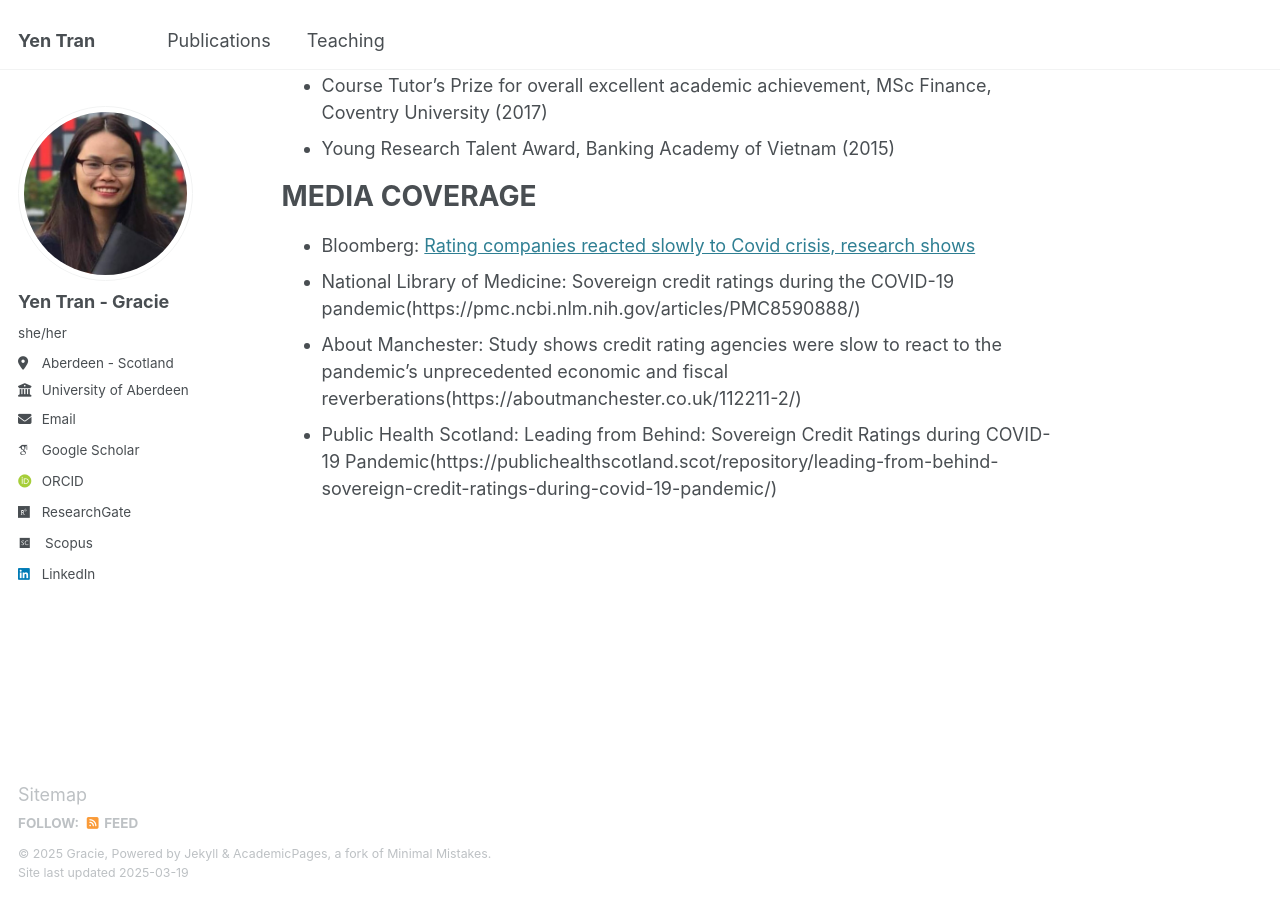
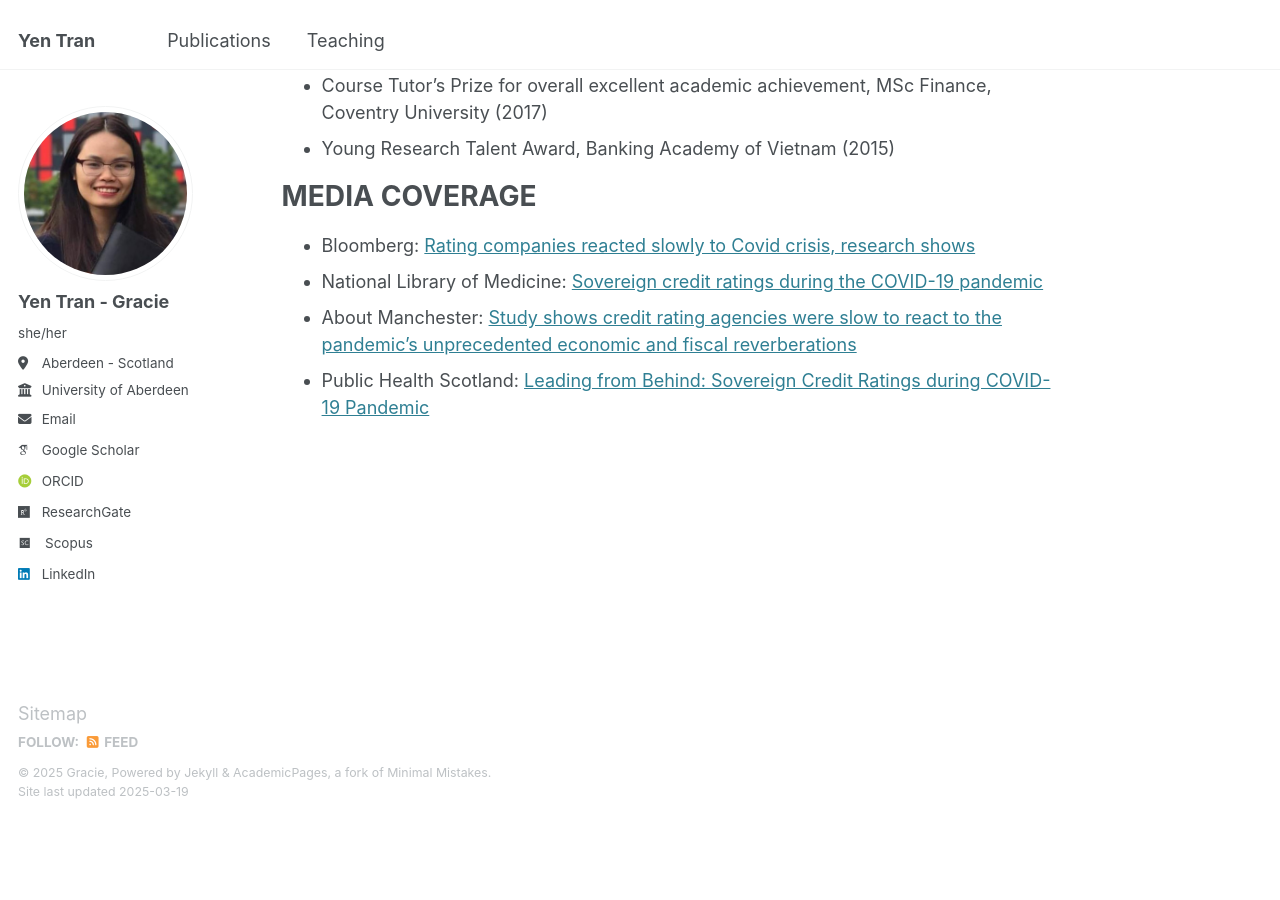
Before and after one commit to Graciesgrace/mywebpage, a Jekyll site: the page built from _pages/about.md, in a window 1280 px wide and 900 px high, scrolled down 1969 px. Built offline with Jekyll 4.4.1, drawn with Linux system fonts in a browser that asks for light colours; some web fonts are replaced; a file with an impossible date is left out; after the commit the page ends 2788 px from its top, so only the background shows below that.

Commit message:
Update about.md

```diff
--- a/_pages/about.md
+++ b/_pages/about.md
@@ -58,6 +58,6 @@ AWARDS
 MEDIA COVERAGE
 ======
 * Bloomberg: [Rating companies reacted slowly to Covid crisis, research shows](https://www.bloomberg.com/news/articles/2021-09-21/ratings-companies-reacted-slowly-to-covid-crisis-research-shows)
-* National Library of Medicine: Sovereign credit ratings during the COVID-19 pandemic(https://pmc.ncbi.nlm.nih.gov/articles/PMC8590888/)
-* About Manchester: Study shows credit rating agencies were slow to react to the pandemic’s unprecedented economic and fiscal reverberations(https://aboutmanchester.co.uk/112211-2/)
-* Public Health Scotland: Leading from Behind: Sovereign Credit Ratings during COVID-19 Pandemic(https://publichealthscotland.scot/repository/leading-from-behind-sovereign-credit-ratings-during-covid-19-pandemic/)
+* National Library of Medicine: [Sovereign credit ratings during the COVID-19 pandemic](https://pmc.ncbi.nlm.nih.gov/articles/PMC8590888/)
+* About Manchester: [Study shows credit rating agencies were slow to react to the pandemic’s unprecedented economic and fiscal reverberations](https://aboutmanchester.co.uk/112211-2/)
+* Public Health Scotland: [Leading from Behind: Sovereign Credit Ratings during COVID-19 Pandemic](https://publichealthscotland.scot/repository/leading-from-behind-sovereign-credit-ratings-during-covid-19-pandemic/)
```
